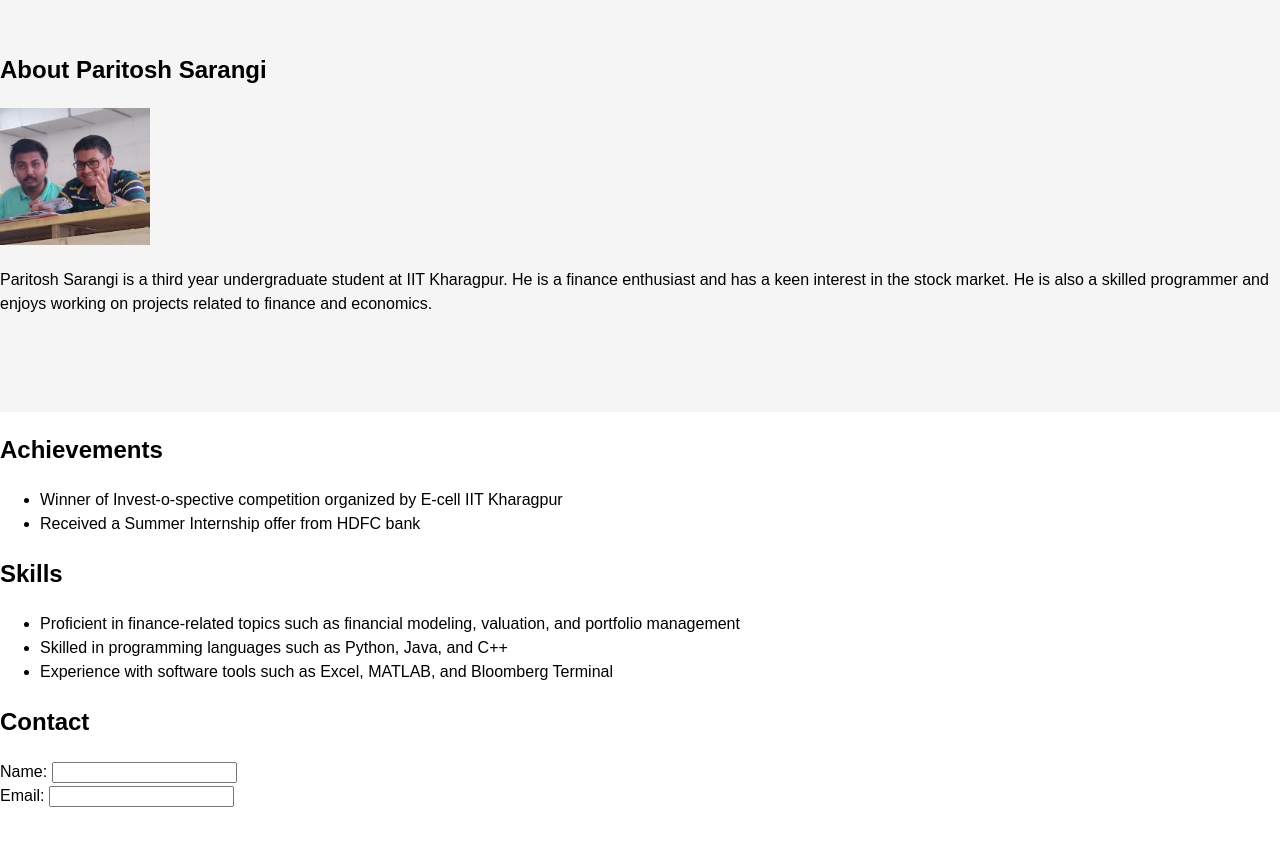
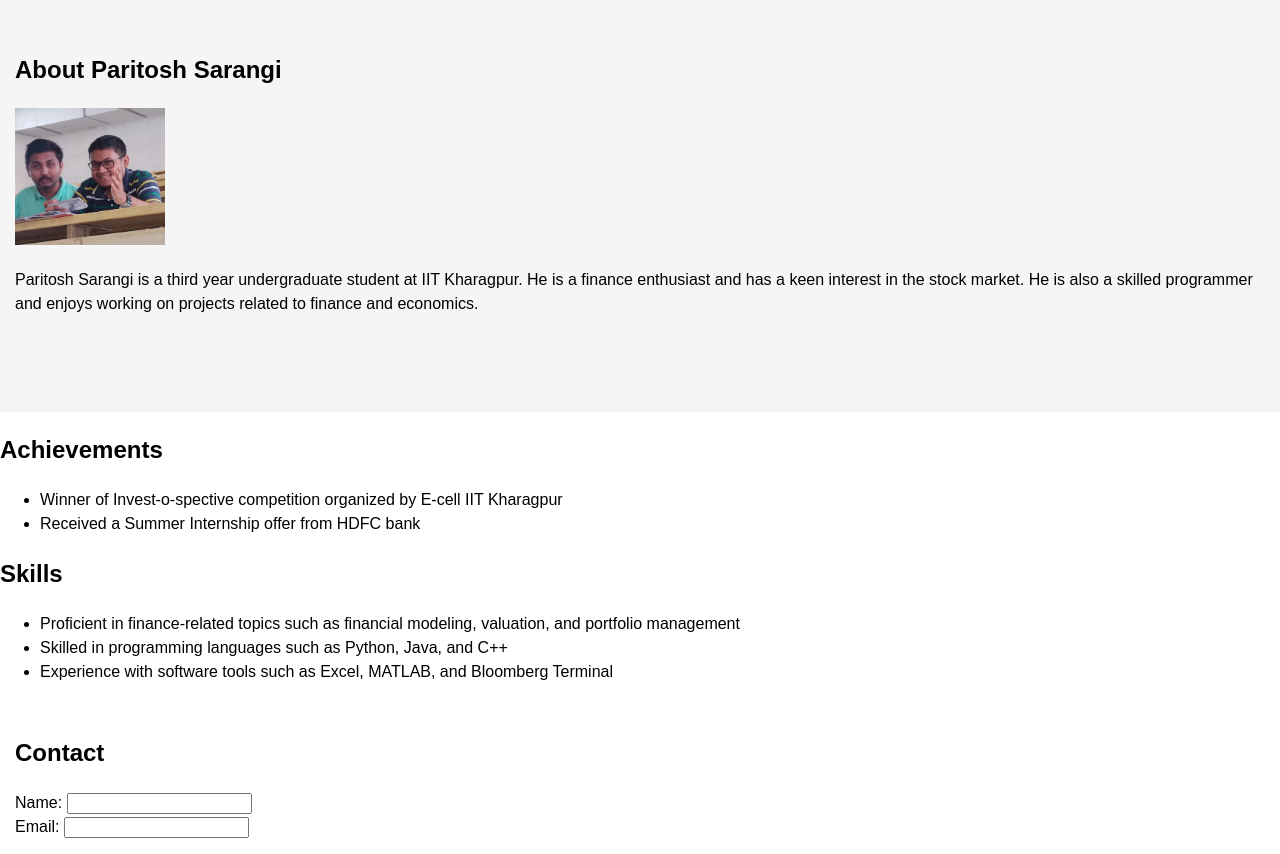
Before and after one commit to Vaibhav-22-dm/Paritosh, a plain HTML site: page index.html in a window 1280 px wide. Shown: the part 768-1622 px from the top of the page. Before the commit the page ends 1576 px from the top, so only its background shows below. Drawn offline with Linux system fonts and the light colour scheme.

Commit message:
Updated style.css

```diff
--- a/style.css
+++ b/style.css
@@ -74,6 +74,7 @@ nav a:hover {
 	flex-direction: column;
 	justify-content: center;
 	align-items: center;
+padding: 15px;
 }
 
 .hero h3 {
@@ -92,10 +93,16 @@ nav a:hover {
 /* About Styles */
 
 .about {
-	padding: 80px 0;
+	padding: 80px 15px;
 	background-color: #f5f5f5;
 }
 
 .about img {
-	width:
+	max-width: 250px;
 }
+
+.contact{
+padding: 15px;
+display: flex;
+flex-direction: column;
+}
```
